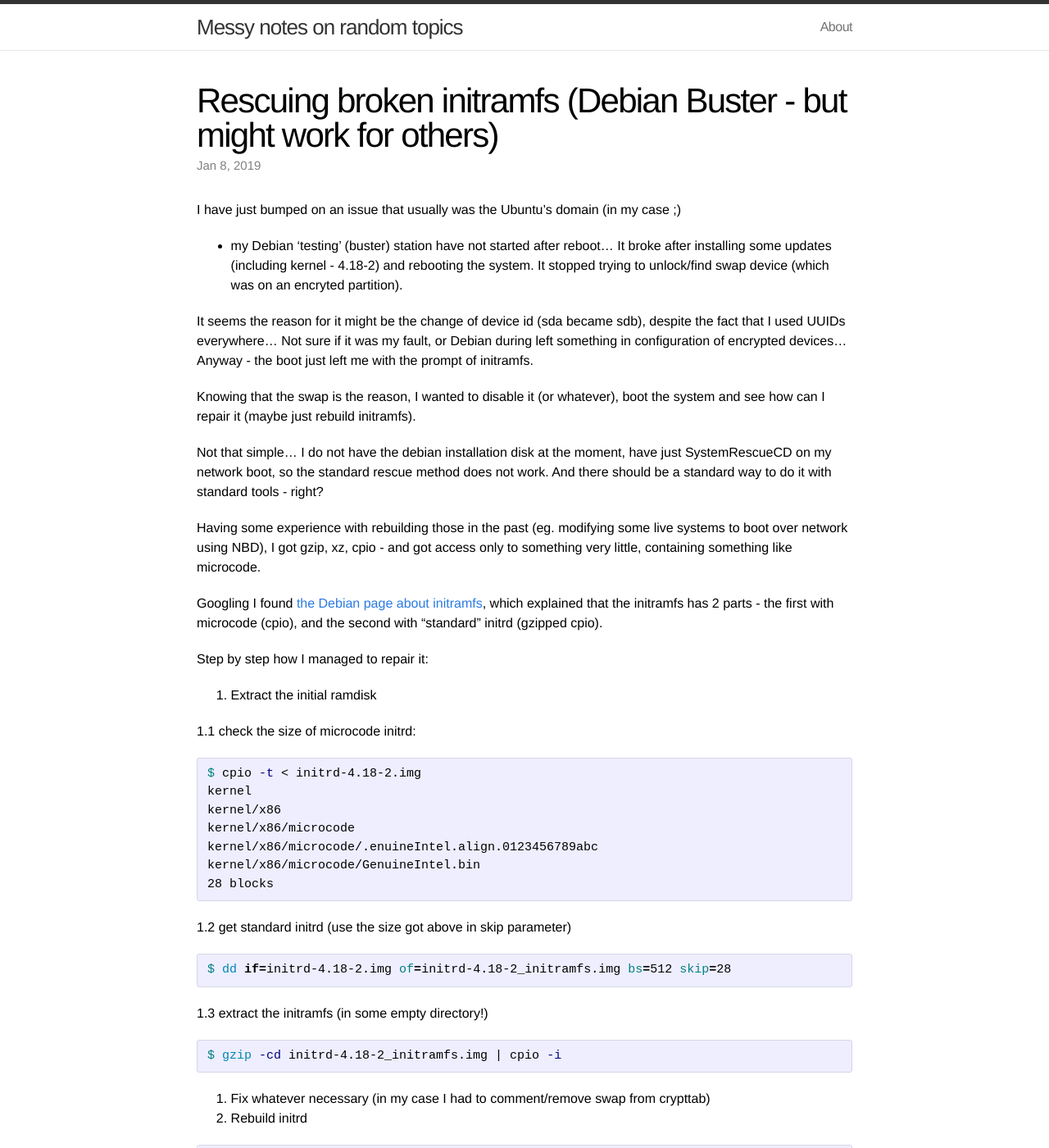
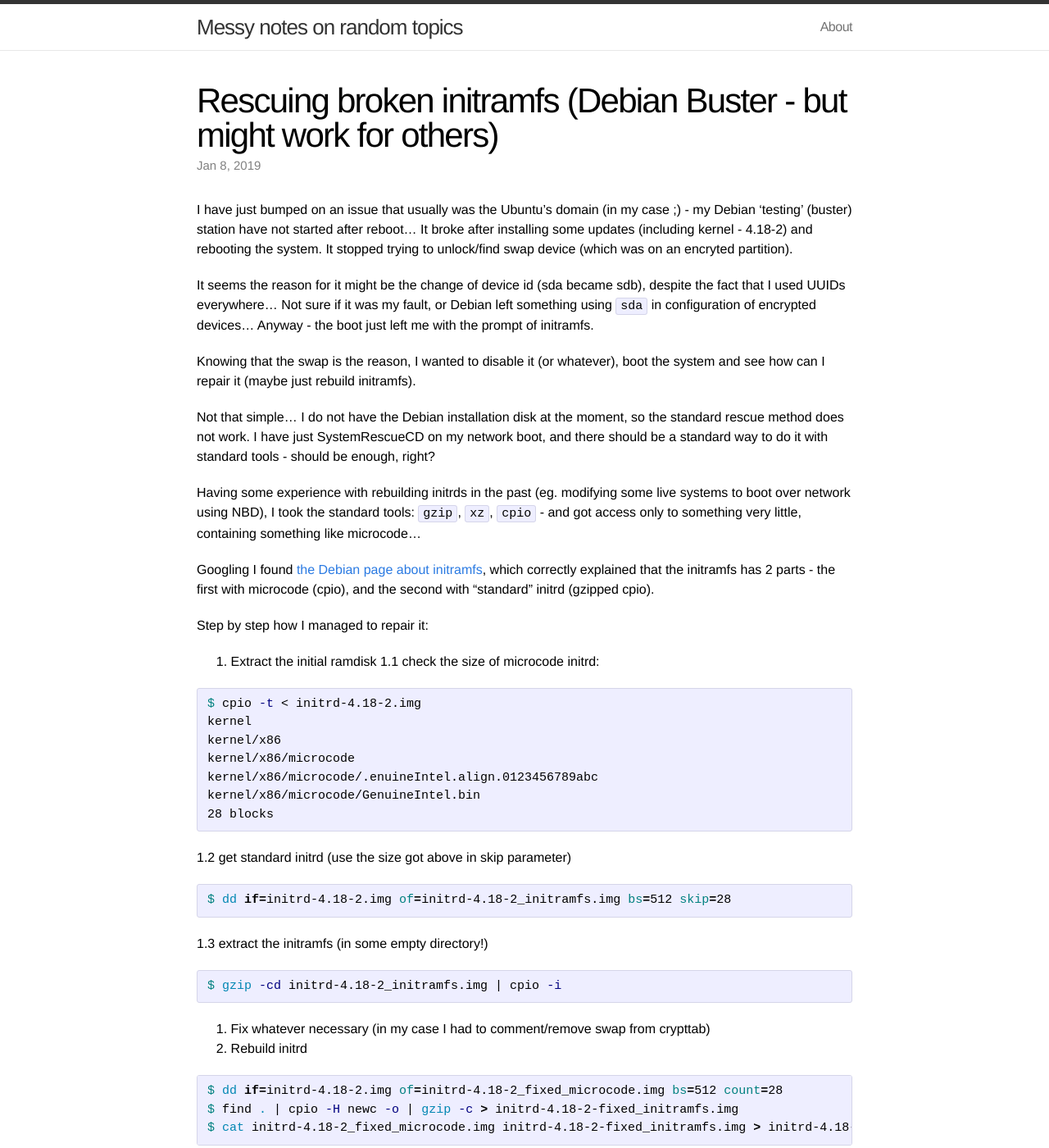
Before and after one commit to t-w/t-w.github.io, a Jekyll site: the page built from _posts/2019-01-08-rebuilding_broken_initram_debian_buster.markdown, in a window 1280 px wide and 1400 px high. Shown: the whole window at 82% size. Built offline with Jekyll 4.4.1, drawn with Linux system fonts in a browser that asks for light colours.

Commit message:
Some minor fixes in the last post.

```diff
--- a/_posts/2019-01-08-rebuilding_broken_initram_debian_buster.markdown
+++ b/_posts/2019-01-08-rebuilding_broken_initram_debian_buster.markdown
@@ -5,35 +5,34 @@ date: 2019-01-08
 categories: debian administration
 tags: boot startup initramfs initial ramdisk initrd repair
 ---
-I have just bumped on an issue that usually was the Ubuntu's domain (in my case ;)
-- my Debian 'testing' (buster) station have not started after reboot... It broke
+I have just bumped on an issue that usually was the Ubuntu's domain (in my case ;) -
+my Debian 'testing' (buster) station have not started after reboot... It broke
 after installing some updates (including kernel - 4.18-2) and rebooting the system.
 It stopped trying to unlock/find swap device (which was on an encryted partition).
 
 It seems the reason for it might be the change of device id (sda became sdb), despite
-the fact that I used UUIDs everywhere... Not sure if it was my fault, or Debian during
-left something in configuration of encrypted devices...
+the fact that I used UUIDs everywhere... Not sure if it was my fault, or Debian
+left something using `sda` in configuration of encrypted devices...
 Anyway - the boot just left me with the prompt of initramfs.
 
 Knowing that the swap is the reason, I wanted to disable it (or whatever), boot
 the system and see how can I repair it (maybe just rebuild initramfs).
 
-Not that simple... I do not have the debian installation disk at the moment,
-have just SystemRescueCD on my network boot, so the standard rescue method does not work.
-And there should be a standard way to do it with standard tools - right?
+Not that simple... I do not have the Debian installation disk at the moment,
+so the standard rescue method does not work. I have just SystemRescueCD on my network boot,
+and there should be a standard way to do it with standard tools - should be enough, right?
 
-Having some experience with rebuilding those in the past (eg. modifying some live systems
-to boot over network using NBD), I got gzip, xz, cpio - and got access only to something
-very little, containing something like microcode.
+Having some experience with rebuilding initrds in the past (eg. modifying some live systems
+to boot over network using NBD), I took the standard tools: `gzip`, `xz`, `cpio` -
+and got access only to something very little, containing something like microcode...
 
-Googling I found [the Debian page about initramfs][1.], which explained that the initramfs
-has 2 parts - the first with microcode (cpio), and the second with "standard" initrd
-(gzipped cpio).
+Googling I found [the Debian page about initramfs][1.], which correctly explained that
+the initramfs has 2 parts - the first with microcode (cpio), and the second with "standard"
+initrd (gzipped cpio).
 
 Step by step how I managed to repair it:
 
 1. Extract the initial ramdisk
-
 1.1 check the size of microcode initrd:
 {% highlight bash %}
 $ cpio -t < initrd-4.18-2.img
@@ -44,19 +43,15 @@ kernel/x86/microcode/.enuineIntel.align.0123456789abc
 kernel/x86/microcode/GenuineIntel.bin
 28 blocks
 {% endhighlight %}
-
 1.2 get standard initrd (use the size got above in skip parameter)
 {% highlight bash %}
 $ dd if=initrd-4.18-2.img of=initrd-4.18-2_initramfs.img bs=512 skip=28
 {% endhighlight %}
-
 1.3 extract the initramfs (in some empty directory!)
 {% highlight bash %}
 $ gzip -cd initrd-4.18-2_initramfs.img | cpio -i
 {% endhighlight %}
-
 2. Fix whatever necessary (in my case I had to comment/remove swap from crypttab)
-
 3. Rebuild initrd
 {% highlight bash %}
 $ dd if=initrd-4.18-2.img of=initrd-4.18-2_fixed_microcode.img bs=512 count=28
```
